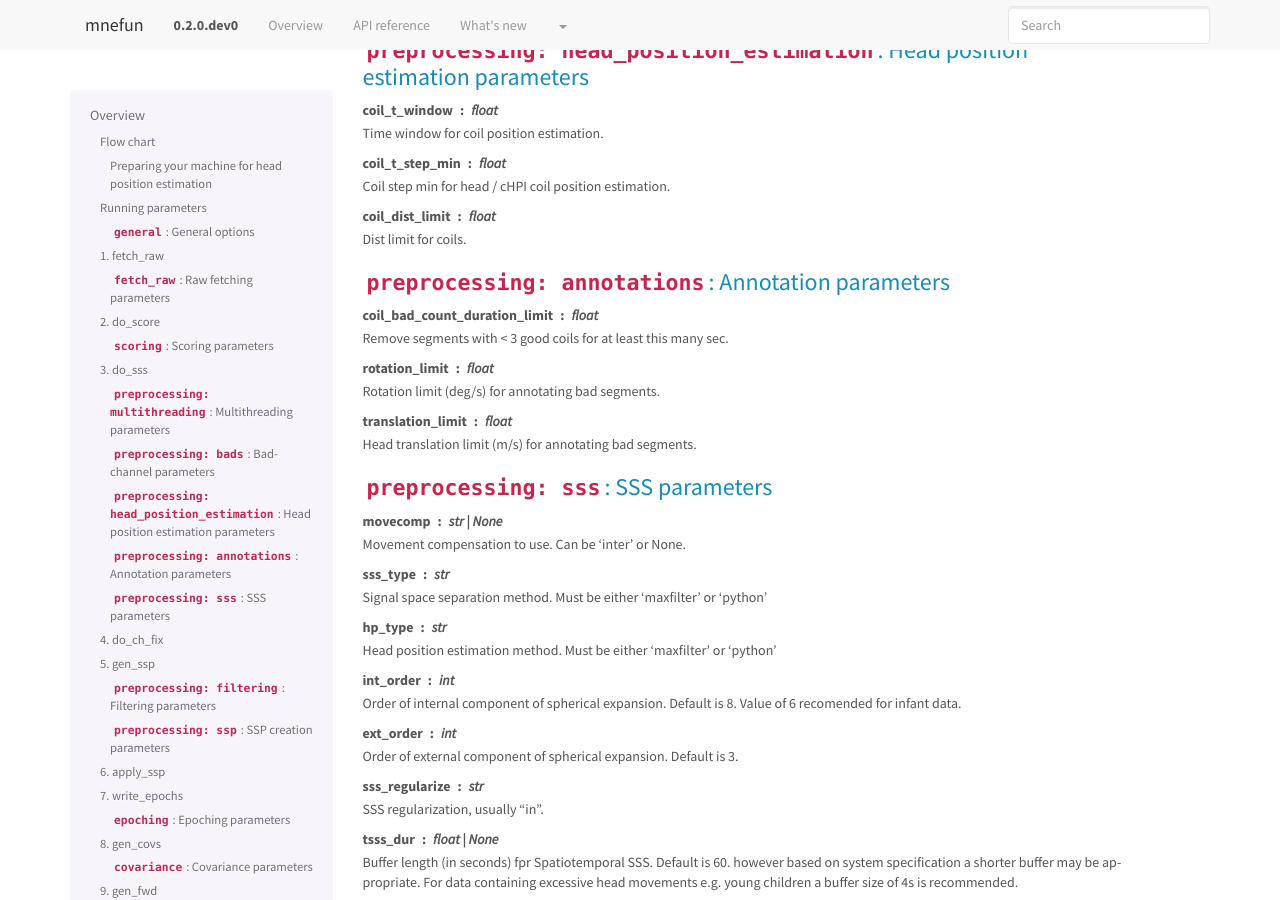
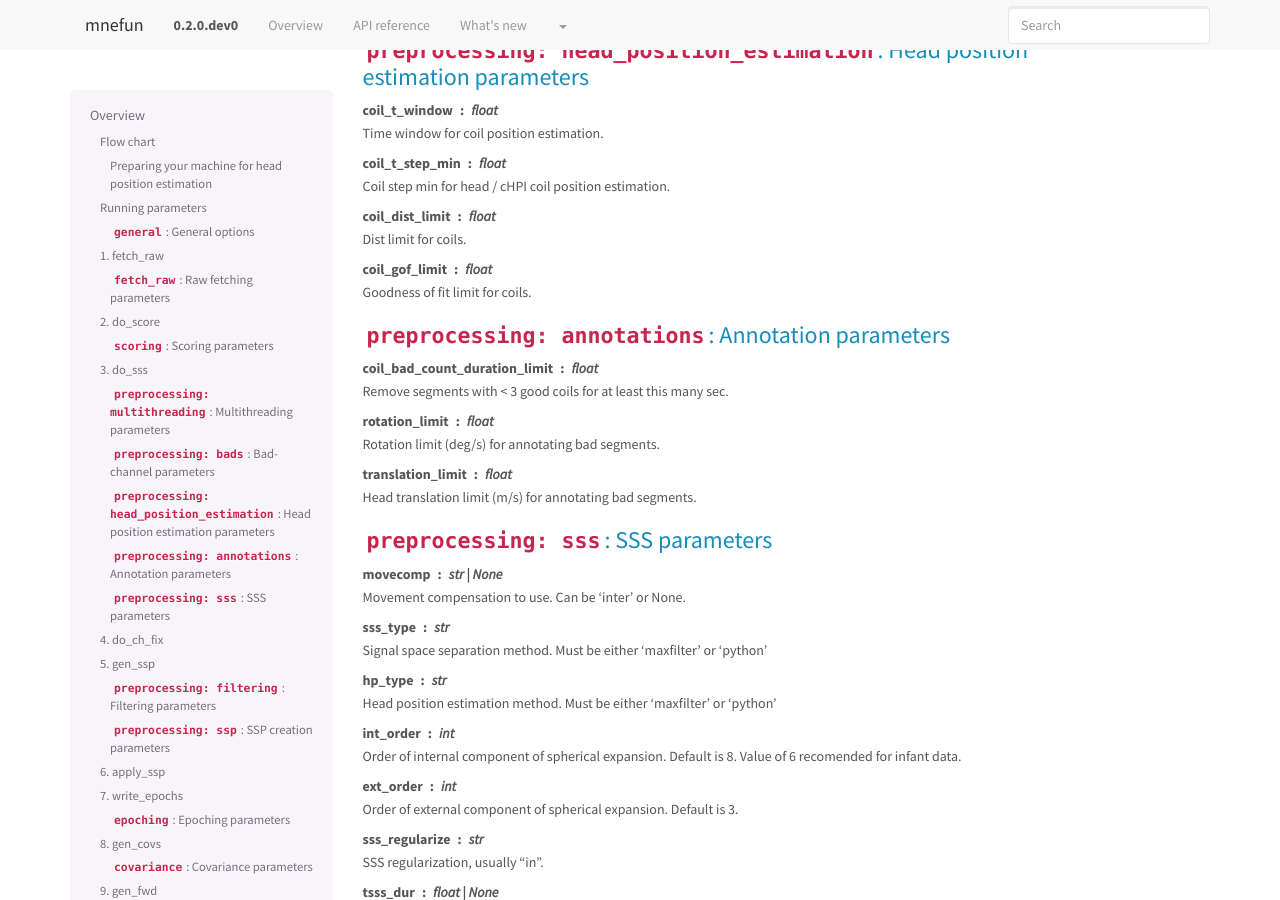
Before and after one commit to LABSN/mnefun, a Sphinx documentation site: the page built from doc/overview.rst, in a window 1280 px wide and 900 px high, scrolled down 3550 px. Built offline with Sphinx 7.4.7, drawn with Linux system fonts in a browser that asks for light colours.

Commit message:
FIX: Missing doc

```diff
--- a/doc/overview.rst
+++ b/doc/overview.rst
@@ -165,6 +165,8 @@ coil_t_step_min : float
     Coil step min for head / cHPI coil position estimation.
 coil_dist_limit : float
     Dist limit for coils.
+coil_gof_limit : float
+    Goodness of fit limit for coils.
 
 ``preprocessing: annotations``: Annotation parameters
 ~~~~~~~~~~~~~~~~~~~~~~~~~~~~~~~~~~~~~~~~~~~~~~~~~~~~~
```
